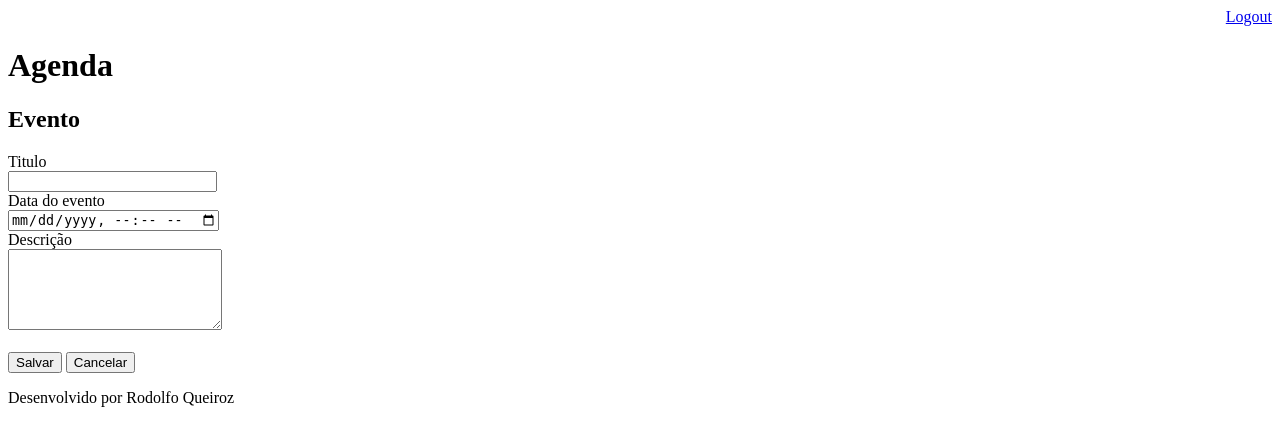
After one commit to Rodolfodq/agenda, a Django app: page /agenda/evento/ in a window 1280 px wide. The commit adds this page. Shown: the top 446 px of the page. Run offline with Django 3.2, Linux system fonts and the light colour scheme; a user stored in the database is signed in.

Commit message:
Incluido template para inserção de eventos na agenda.  Incluido gitignore

```diff
--- a/agenda/urls.py
+++ b/agenda/urls.py
@@ -24,5 +24,7 @@ urlpatterns = [
     path('', RedirectView.as_view(url='/agenda/')),
     path('login/', views.login_user),
     path('login/submit', views.submit_login),
-    path('logout/', views.logout_user)
+    path('logout/', views.logout_user),
+    path('agenda/evento/', views.evento),
+    path('agenda/evento/submit', views.submit_evento)
 ]
--- a/core/views.py
+++ b/core/views.py
@@ -33,3 +33,21 @@ def lista_eventos(requests):
     evento = Evento.objects.filter(usuario=usuario)
     dados = {'eventos': evento}
     return render(requests, 'agenda.html', dados)
+
+@login_required(login_url='/login/')
+def evento(request):
+    return render(request, 'evento.html')
+
+@login_required(login_url='/login/')
+def submit_evento(request):
+    if request.POST:
+        titulo = request.POST.get('titulo')
+        data_evento = request.POST.get('data_evento')
+        descricao = request.POST.get('descricao')
+        usuario = request.user
+        Evento.objects.create(titulo=titulo,
+                              data_evento=data_evento,
+                              descricao=descricao,
+                              usuario=usuario)
+
+    return redirect('/')
--- a/templates/agenda.html
+++ b/templates/agenda.html
@@ -1,6 +1,10 @@
 {% extends "model-page.html" %}
 
 {% block content %}
+    <h2>Agendamentos</h2>
+    <a href="evento/">
+        <button type="button">Novo Evento</button>
+    </a>
     <ul style="font-size: 18px">
         {% for evento in eventos %}
             <li><b>{{evento.titulo}}-{{evento.get_data_evento}}</b></li>
--- /dev/null
+++ b/templates/evento.html
@@ -0,0 +1,27 @@
+{% extends "model-page.html" %}
+
+{% block content %}
+
+<h2>Evento</h2>
+
+<form action="submit" method="POST">{% csrf_token %}
+    <label>Titulo</label>
+    <br>
+    <input type="text" name="titulo" size="23">
+    <br>
+    <label>Data do evento</label>
+    <br>
+    <input type="datetime-local" name="data_evento">
+    <br>
+    <label>Descrição</label>
+    <br>
+    <textarea name="descricao" rows="5" cols="24"></textarea>
+    <br>
+    <br>
+    <button type="submit">Salvar</button>
+    <a href="/">
+        <button type="button">Cancelar</button>
+    </a>
+</form>
+
+{% endblock %}
```
Also changed, not shown: db.sqlite3, 1 other file.
